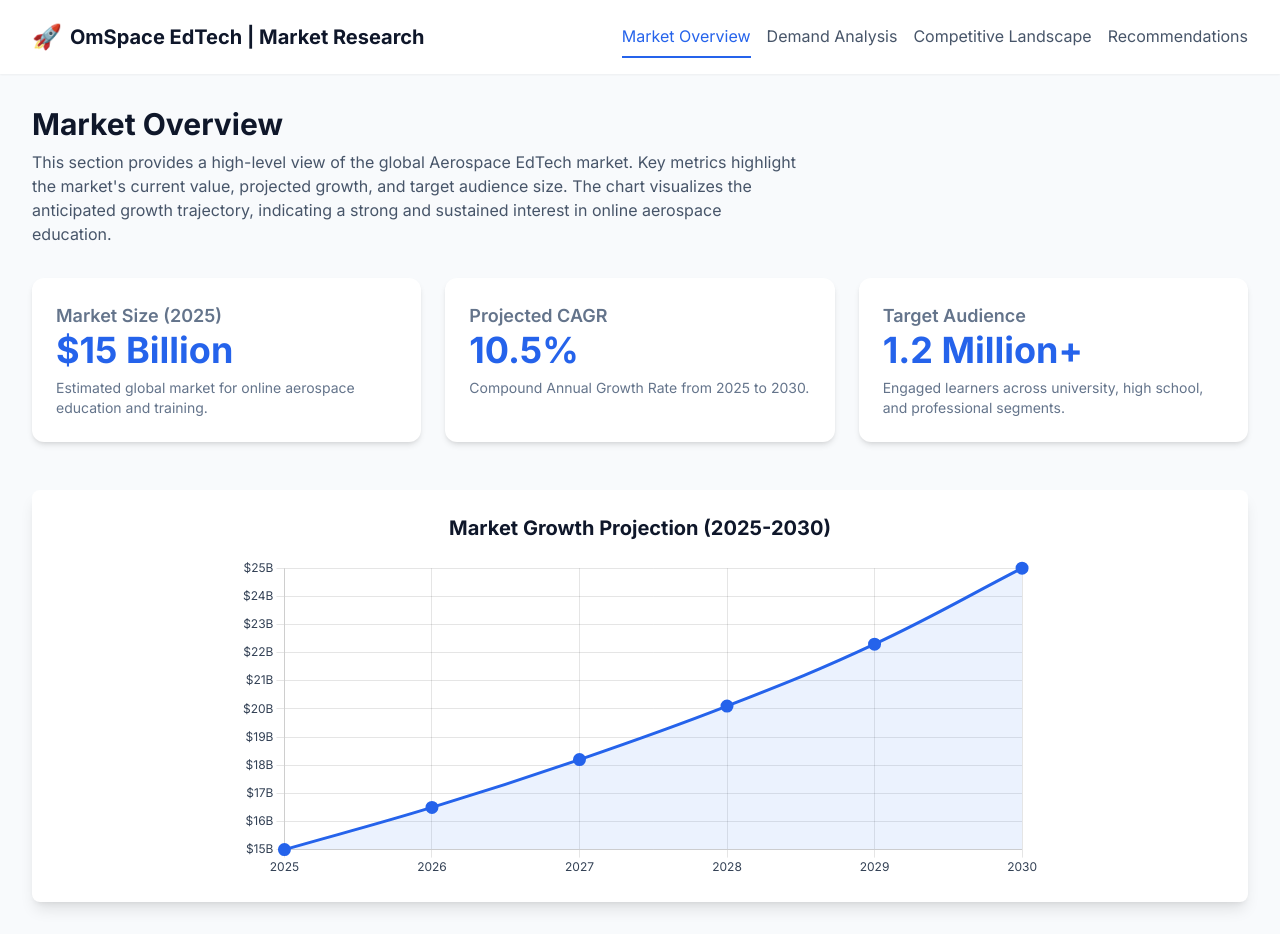
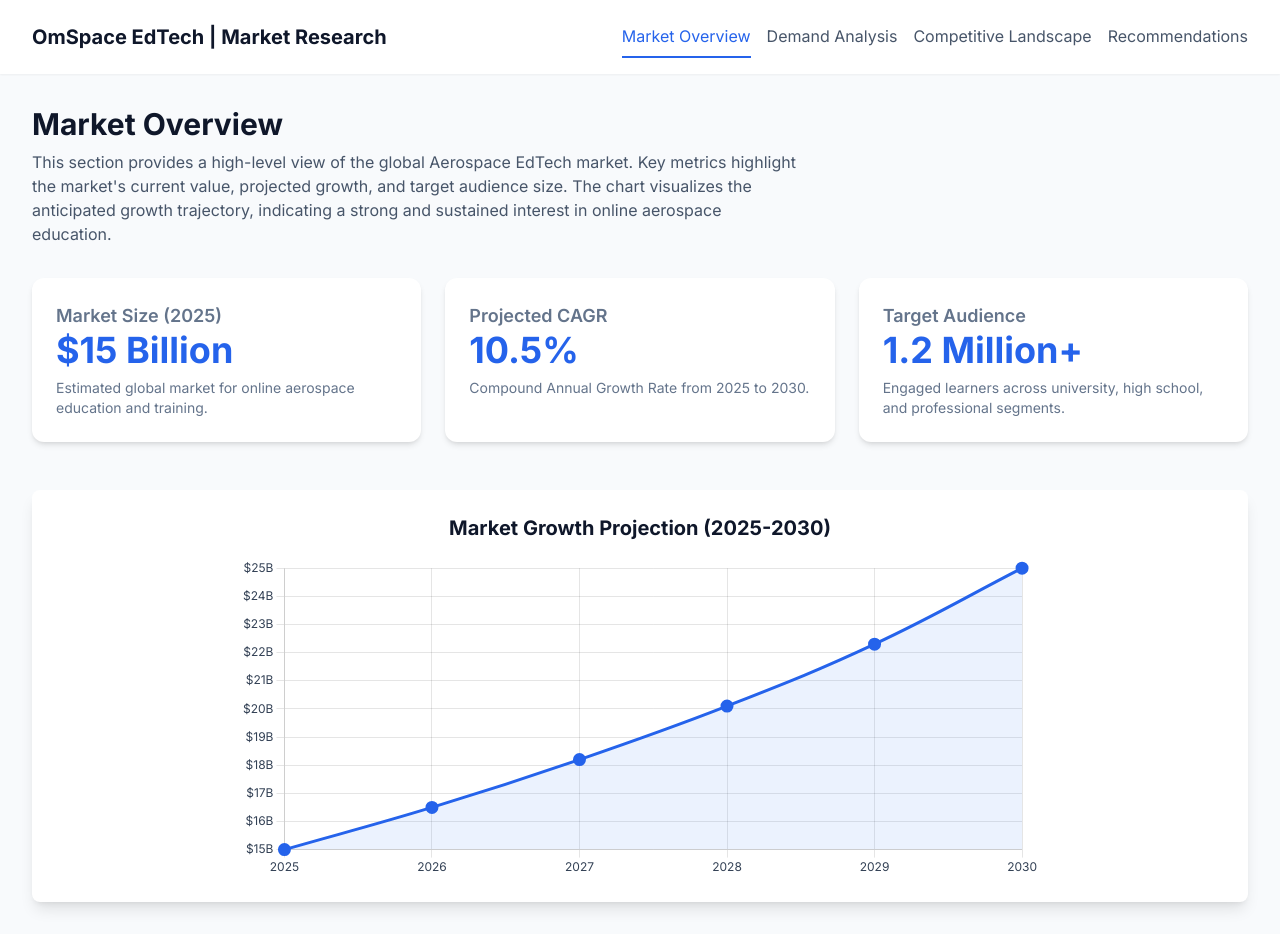
Before and after one commit to biswajeet-stack/International-Market-for-OmSpace, a plain HTML site: page index.html in a window 1280 px wide. Drawn offline with nearby package versions, Linux system fonts and the light colour scheme.

Commit message:
Update index.html

```diff
--- a/index.html
+++ b/index.html
@@ -71,7 +71,6 @@
         <div class="container mx-auto px-4 sm:px-6 lg:px-8">
             <div class="flex justify-between items-center py-4">
                 <div class="flex items-center space-x-2">
-                    <span class="text-2xl font-bold text-blue-600">🚀</span>
                     <h1 class="text-xl font-bold text-slate-900">OmSpace EdTech | Market Research</h1>
                 </div>
                 <div class="hidden md:block">
```
